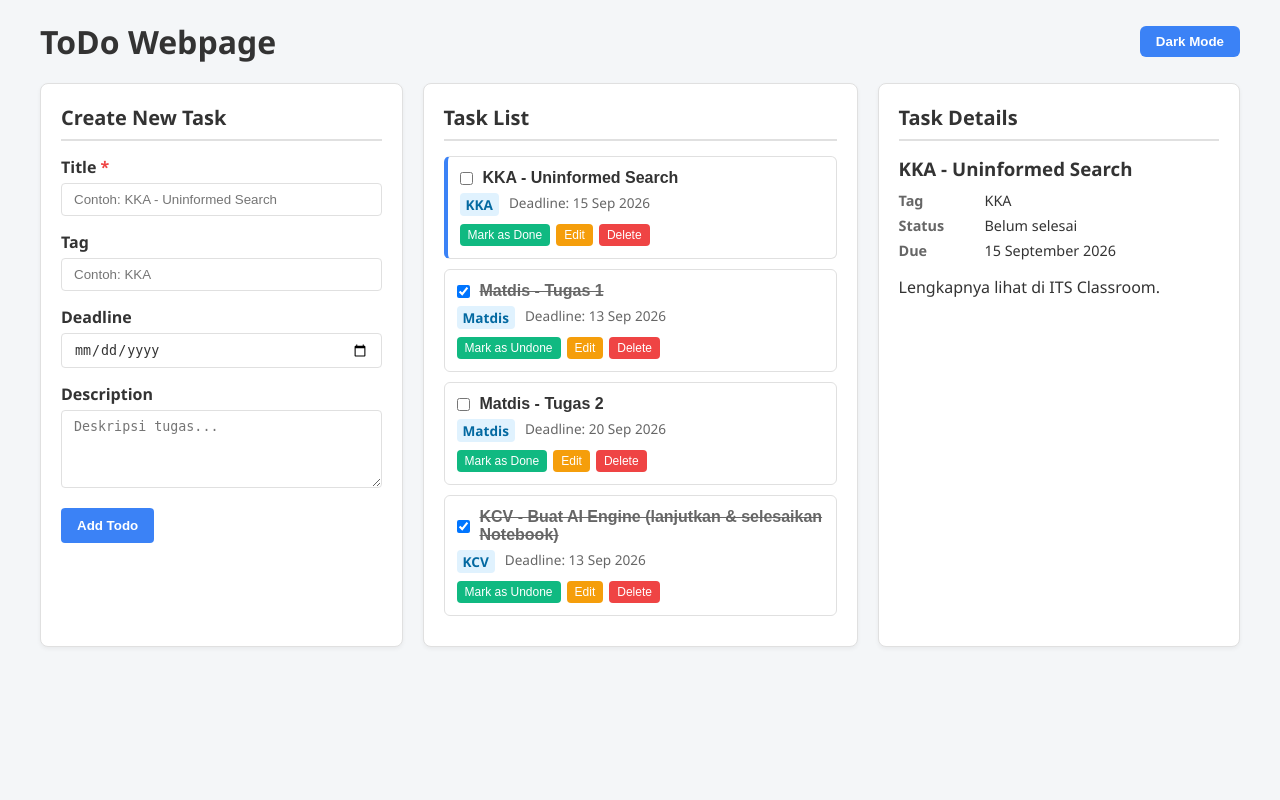
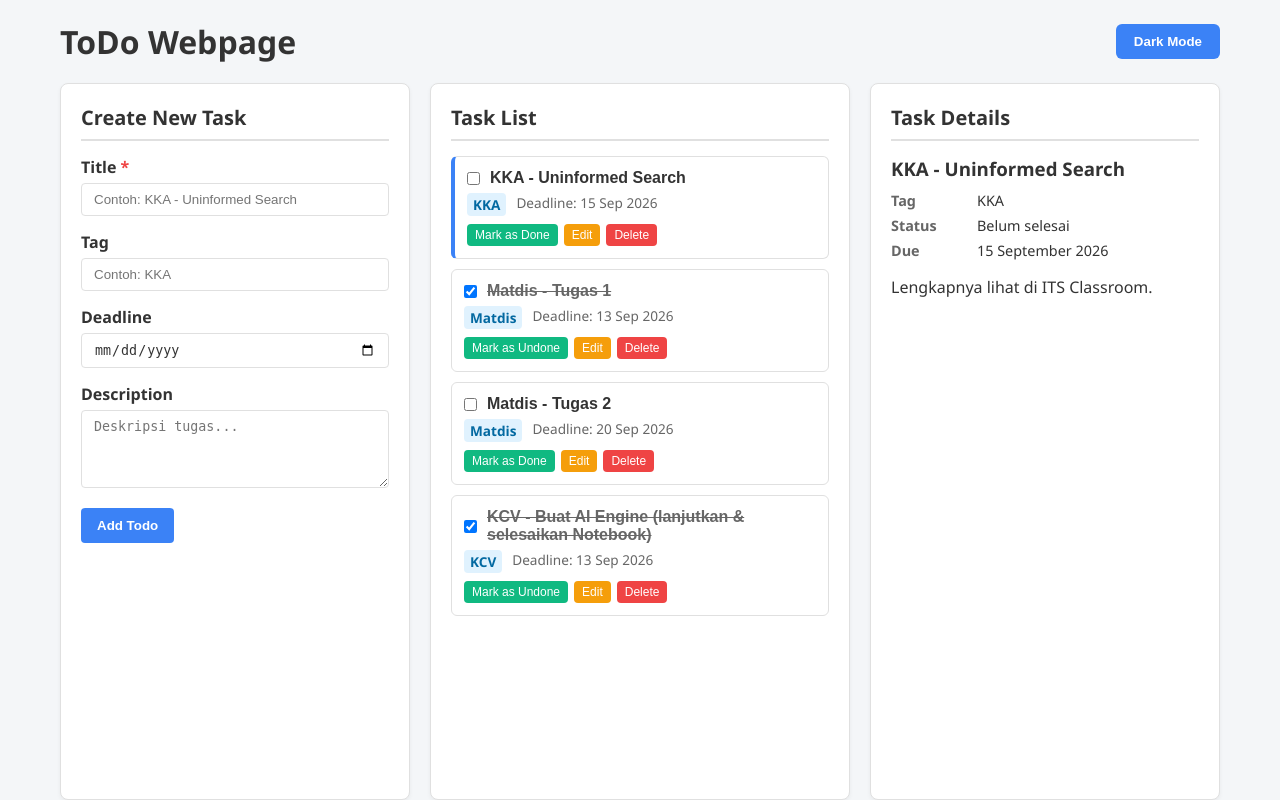
Before and after one commit to IF-Pemrograman-Web-A/5025251187_ToDo-App, a PHP site: page / in a window 1280 px wide. Run offline with PHP 8.4, Linux system fonts and the light colour scheme.

Commit message:
Update style.css

```diff
--- a/style.css
+++ b/style.css
@@ -13,6 +13,7 @@
     --tag-bg: #e0f2fe;
     --tag-text: #0369a1;
     --selected-border: #3b82f6;
+    --footer-text: #ffffff;
 }
 
 body.dark-mode {
@@ -21,9 +22,12 @@ body.dark-mode {
     --text-color: #f3f4f6;
     --text-muted: #9ca3af;
     --border-color: #3f3f56;
+    --primary-color: #4f46e5;
+    --primary-hover: #4338ca;
     --tag-bg: #1e3a8a;
     --tag-text: #93c5fd;
-    --selected-border: #60a5fa;
+    --selected-border: #818cf8;
+    --footer-text: #ffffff;
 }
 
 * {
@@ -37,7 +41,9 @@ body {
     background-color: var(--bg-color);
     color: var(--text-color);
     transition: background-color 0.3s, color 0.3s;
-    padding: 20px;
+    min-height: 100vh;
+    display: flex;
+    flex-direction: column;
 }
 
 .app-header {
@@ -45,17 +51,24 @@ body {
     justify-content: space-between;
     align-items: center;
     max-width: 1200px;
-    margin: 0 auto 20px auto;
+    width: 100%;
+    margin: 20px auto;
+    padding: 0 20px;
 }
 
 .btn-theme {
-    padding: 8px 16px;
+    padding: 10px 18px;
     border: none;
     border-radius: 6px;
     background-color: var(--primary-color);
-    color: #fff;
+    color: var(--footer-text);
     cursor: pointer;
     font-weight: bold;
+    transition: background-color 0.3s;
+}
+
+.btn-theme:hover {
+    background-color: var(--primary-hover);
 }
 
 .container {
@@ -63,7 +76,10 @@ body {
     grid-template-columns: 1fr 1.2fr 1fr;
     gap: 20px;
     max-width: 1200px;
+    width: 100%;
     margin: 0 auto;
+    padding: 0 20px;
+    flex: 1;
 }
 
 @media (max-width: 900px) {
@@ -126,7 +142,12 @@ body {
 
 .btn-primary {
     background-color: var(--primary-color);
-    color: white;
+    color: var(--footer-text);
+    transition: background-color 0.3s;
+}
+
+.btn-primary:hover {
+    background-color: var(--primary-hover);
 }
 
 .btn-secondary {
@@ -233,3 +254,12 @@ body {
     color: var(--text-muted);
     font-style: italic;
 }
+
+.app-footer {
+    background-color: var(--primary-color);
+    color: var(--footer-text);
+    text-align: center;
+    padding: 15px;
+    margin-top: 30px;
+    transition: background-color 0.3s;
+}
```
